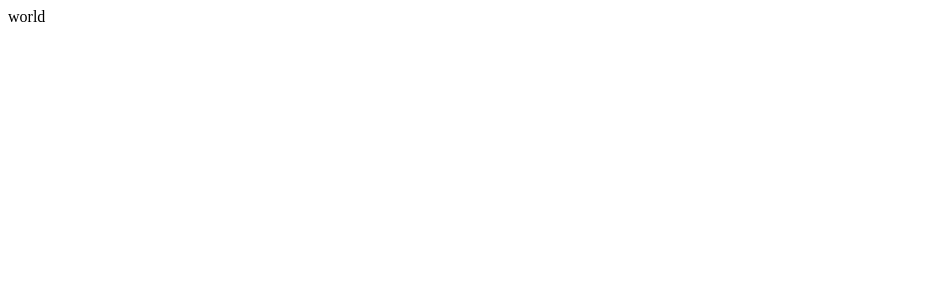
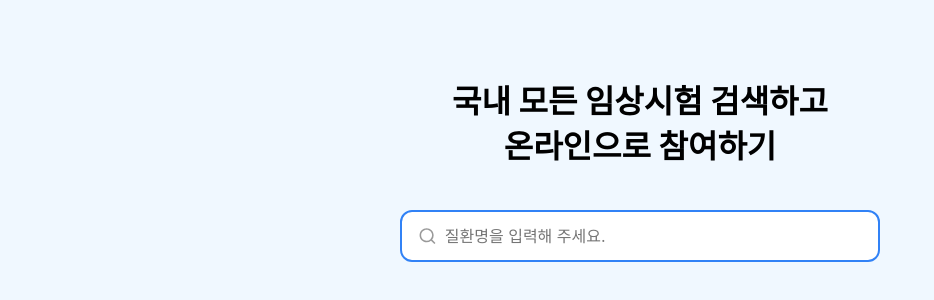
Before and after one commit to devseop/po-fe-12th-w3, a React (Create React App) app: page / in a window 1280 px wide. Shown: the top 300 px of the page, without its empty margins (0-934 px from the left). Built offline with nearby package versions, Linux system fonts and the light colour scheme; a web font is replaced by a local one.

Commit message:
DESIGN: 검색창 UI 구현

```diff
--- a/src/App.tsx
+++ b/src/App.tsx
@@ -1,7 +1,13 @@
 import React from 'react';
+import SearchSection from './pages/SearchSection';
+import './style.css';
 
 function App() {
-  return <div className='App'>world</div>;
+  return (
+    <div className='App'>
+      <SearchSection />
+    </div>
+  );
 }
 
 export default App;
--- /dev/null
+++ b/src/components/SearchBar.tsx
@@ -0,0 +1,43 @@
+import React from 'react';
+import { styled } from 'styled-components';
+import { RiSearchLine } from 'react-icons/ri';
+
+const SearchBar = () => {
+  return (
+    <SearchBarContainer>
+      <RiSearchLine size={20} color='rgba(0,0,0,0.4)' />
+      <Input type='text' placeholder='질환명을 입력해 주세요.' autoFocus />
+    </SearchBarContainer>
+  );
+};
+
+const SearchBarContainer = styled.section`
+  display: flex;
+  gap: 8px;
+  align-items: center;
+  justify-content: flex-start;
+  width: 100%;
+  max-width: 480px;
+  padding: 2px 16px;
+  margin: 0 auto;
+
+  background-color: #fff;
+  border: 2px solid #3182f6;
+  border-radius: 12px;
+`;
+
+const Input = styled.input`
+  width: 100%;
+  height: 44px;
+
+  font-size: 16px;
+
+  border: none;
+  border-radius: 0;
+
+  &:focus {
+    outline: none;
+  }
+`;
+
+export default SearchBar;
--- /dev/null
+++ b/src/pages/SearchSection.tsx
@@ -0,0 +1,30 @@
+import React from 'react';
+import SearchBar from '../components/SearchBar';
+import { styled } from 'styled-components';
+
+const SearchSection = () => {
+  const headerText = '국내 모든 임상시험 검색하고\n온라인으로 참여하기';
+
+  return (
+    <Container>
+      <Header>{headerText}</Header>
+      <SearchBar />
+    </Container>
+  );
+};
+
+const Container = styled.main`
+  display: flex;
+  gap: 40px;
+  flex-direction: column;
+  margin-top: 80px;
+  text-align: center;
+`;
+
+const Header = styled.h1`
+  font-size: 32px;
+  line-height: 1.4;
+  white-space: pre-wrap;
+`;
+
+export default SearchSection;
```
